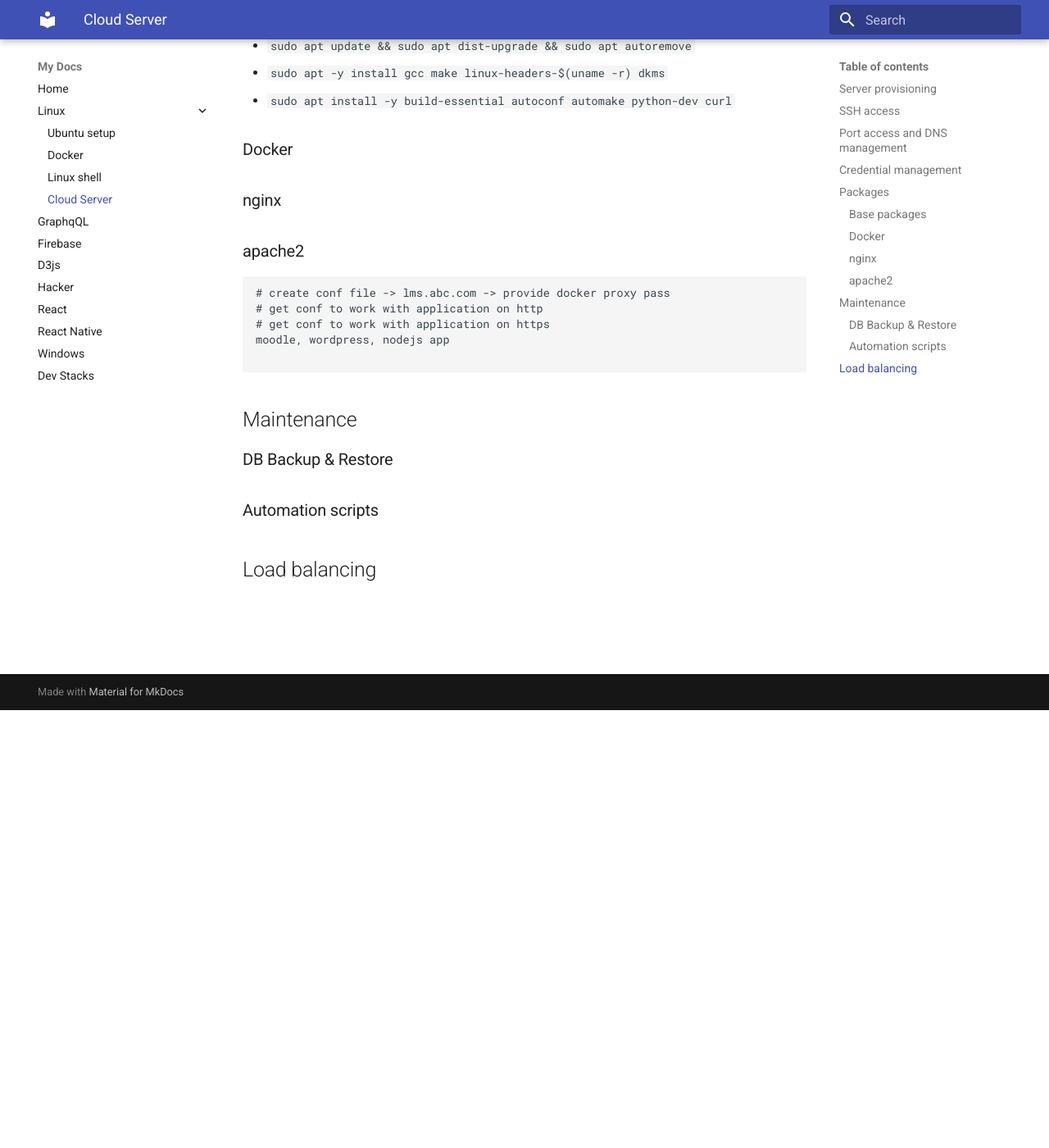
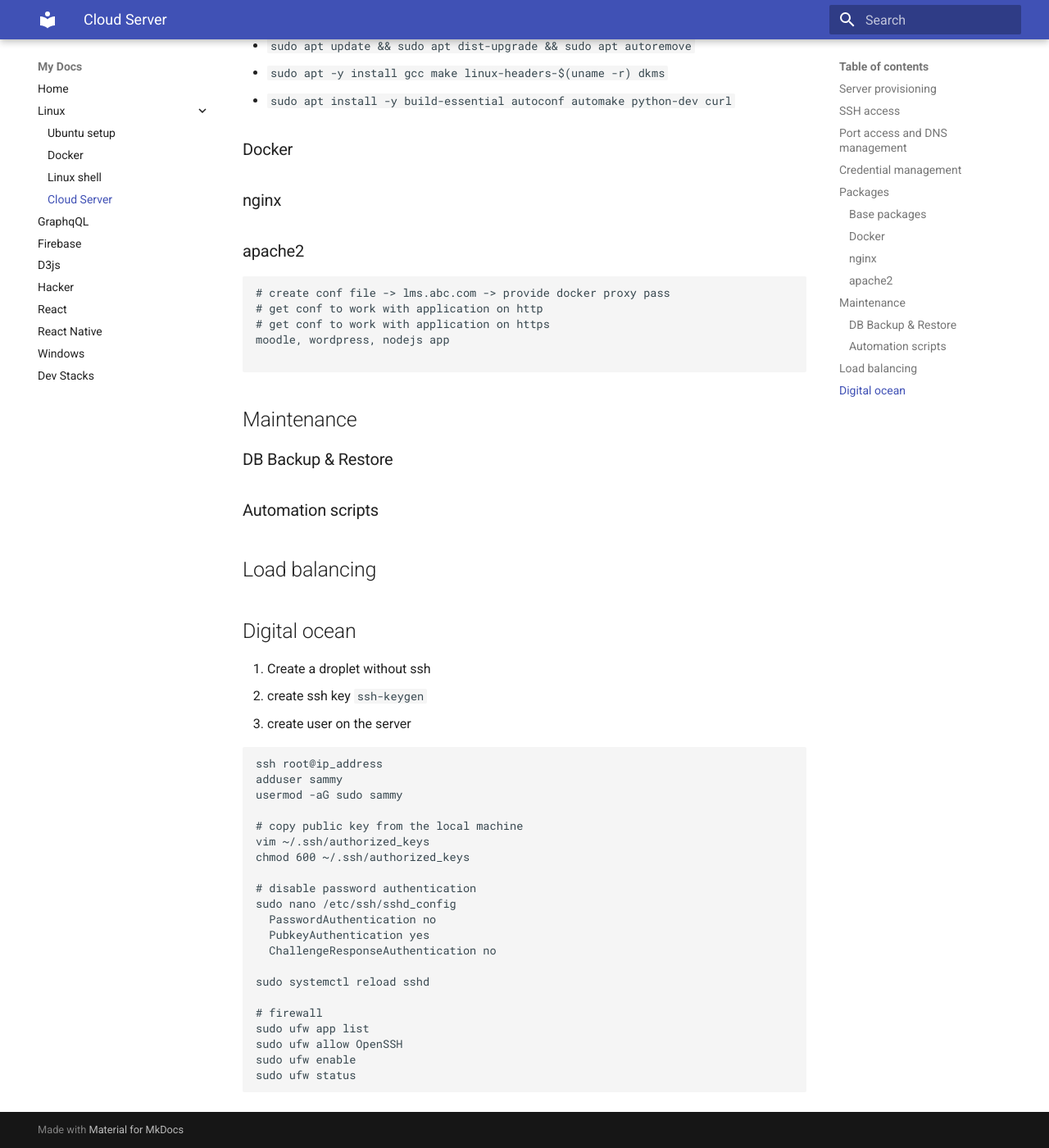
Before and after one commit to ajaymore/development-docs, an MkDocs documentation site: the page built from docs/linux/cloud-server.md, in a window 1280 px wide and 1400 px high, scrolled down 534 px. Shown: the whole window at 82% size. Built offline with MkDocs 1.6.1 and Material for MkDocs 9.7.7, drawn with Linux system fonts in a browser that asks for light colours; old or Windows-style settings are respelled for this version of MkDocs.

Commit message:
Update cloud-server.md

````diff
--- a/docs/linux/cloud-server.md
+++ b/docs/linux/cloud-server.md
@@ -34,3 +34,31 @@ moodle, wordpress, nodejs app
 ### Automation scripts
 
 ## Load balancing
+
+## Digital ocean
+1. Create a droplet without ssh
+2. create ssh key `ssh-keygen`
+3. create user on the server
+```
+ssh root@ip_address
+adduser sammy
+usermod -aG sudo sammy
+
+# copy public key from the local machine
+vim ~/.ssh/authorized_keys
+chmod 600 ~/.ssh/authorized_keys
+
+# disable password authentication
+sudo nano /etc/ssh/sshd_config
+  PasswordAuthentication no
+  PubkeyAuthentication yes
+  ChallengeResponseAuthentication no
+
+sudo systemctl reload sshd
+
+# firewall
+sudo ufw app list
+sudo ufw allow OpenSSH
+sudo ufw enable
+sudo ufw status
+```
````
